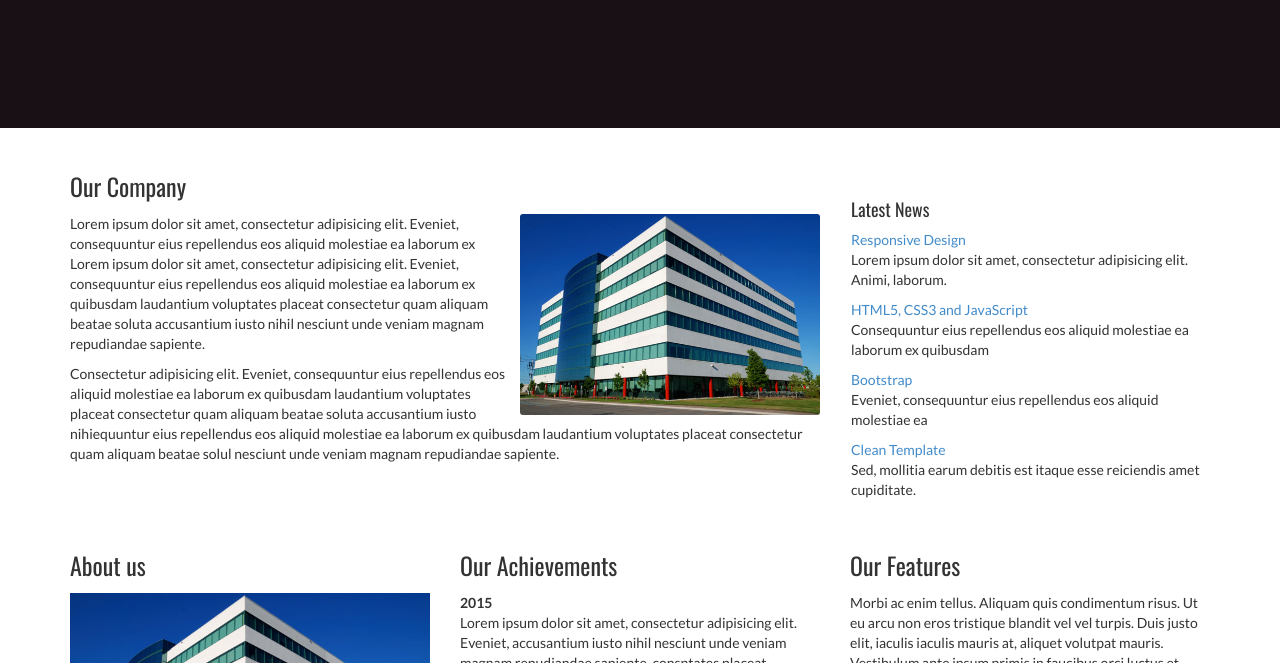
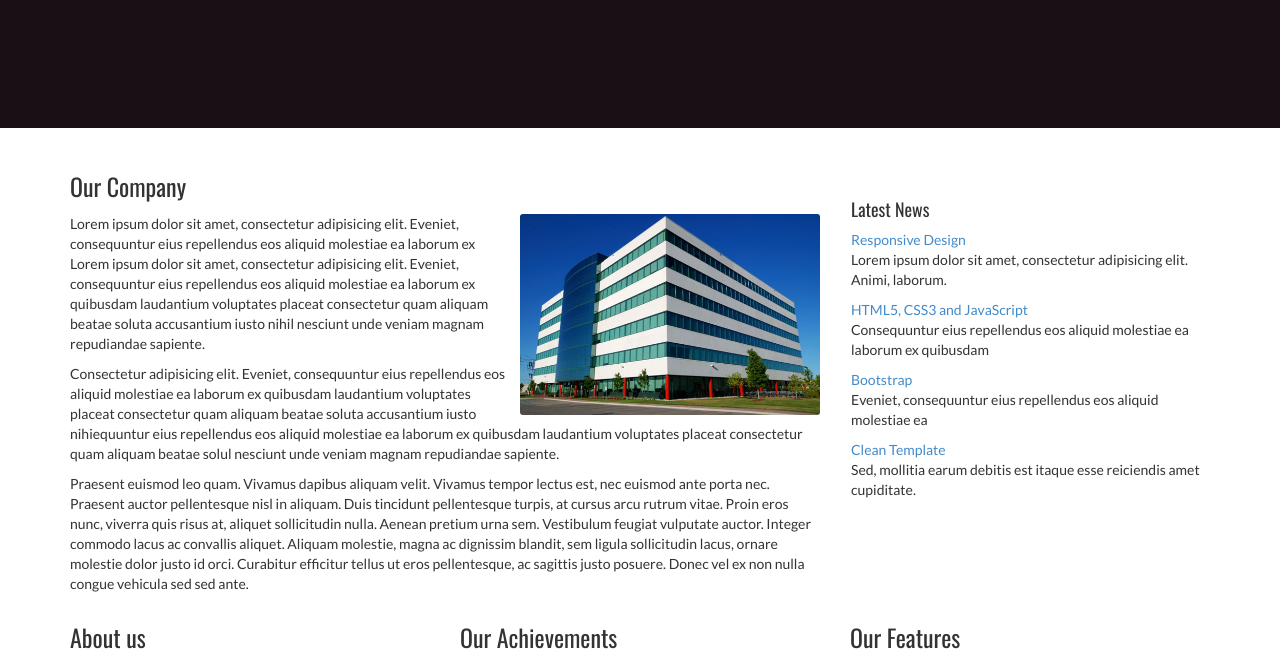
Before and after one commit to mortench3000/static-app-demo, a plain HTML site: page about.html in a window 1280 px wide. Shown: the part 102-765 px from the top of the page. Drawn offline with nearby package versions, Linux system fonts and the light colour scheme.

Commit message:
Updated paragraph on about page

```diff
--- a/about.html
+++ b/about.html
@@ -81,6 +81,7 @@ License URL: http://creativecommons.org/licenses/by/3.0/
                     Lorem ipsum dolor sit amet, consectetur adipisicing elit. Eveniet, consequuntur eius repellendus eos aliquid molestiae ea laborum ex Lorem ipsum dolor sit amet, consectetur adipisicing elit. Eveniet, consequuntur eius repellendus eos aliquid molestiae ea laborum ex quibusdam laudantium voluptates placeat consectetur quam aliquam beatae soluta accusantium iusto nihil nesciunt unde veniam magnam repudiandae sapiente.
                 </p>
                 <p>Consectetur adipisicing elit. Eveniet, consequuntur eius repellendus eos aliquid molestiae ea laborum ex quibusdam laudantium voluptates placeat consectetur quam aliquam beatae soluta accusantium iusto nihiequuntur eius repellendus eos aliquid molestiae ea laborum ex quibusdam laudantium voluptates placeat consectetur quam aliquam beatae solul nesciunt unde veniam magnam repudiandae sapiente.</p>
+                <p>Praesent euismod leo quam. Vivamus dapibus aliquam velit. Vivamus tempor lectus est, nec euismod ante porta nec. Praesent auctor pellentesque nisl in aliquam. Duis tincidunt pellentesque turpis, at cursus arcu rutrum vitae. Proin eros nunc, viverra quis risus at, aliquet sollicitudin nulla. Aenean pretium urna sem. Vestibulum feugiat vulputate auctor. Integer commodo lacus ac convallis aliquet. Aliquam molestie, magna ac dignissim blandit, sem ligula sollicitudin lacus, ornare molestie dolor justo id orci. Curabitur efficitur tellus ut eros pellentesque, ac sagittis justo posuere. Donec vel ex non nulla congue vehicula sed sed ante.</p>
 
             </section>
             <!-- /main -->
```
